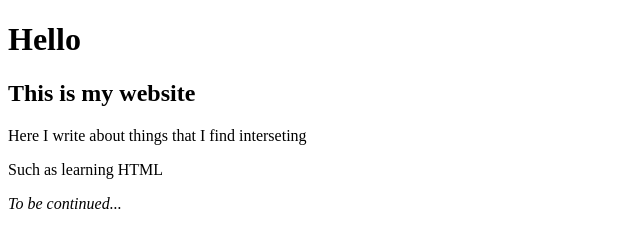
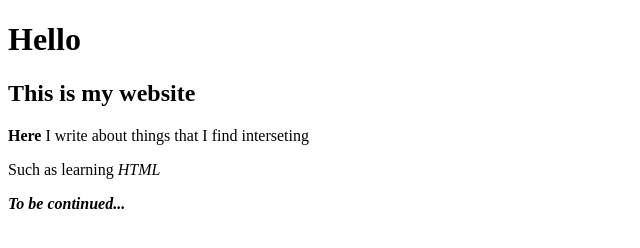
Before and after one commit to Elevenori/lapio-website, a plain HTML site: page index.html in a window 1280 px wide. Shown: the full height of the page, 0-640 px from the left. Drawn offline with Linux system fonts and the light colour scheme.

Commit message:
Part3, add third exercise

```diff
--- a/index.html
+++ b/index.html
@@ -11,9 +11,9 @@
   <!--Do the exercises here-->
 <h1>Hello</h1>
 <h2>This is my website</h2>
-<p>Here I write about things that I find interseting</p>
-<p>Such as learning HTML</p>
-<em>To be continued...</em>
+<p><b>Here</b> I write about things that I find interseting</p>
+<p>Such as learning <i>HTML</i></p>
+<em><b>To be continued...</b></em>
 </body>
 
 </html>
```
